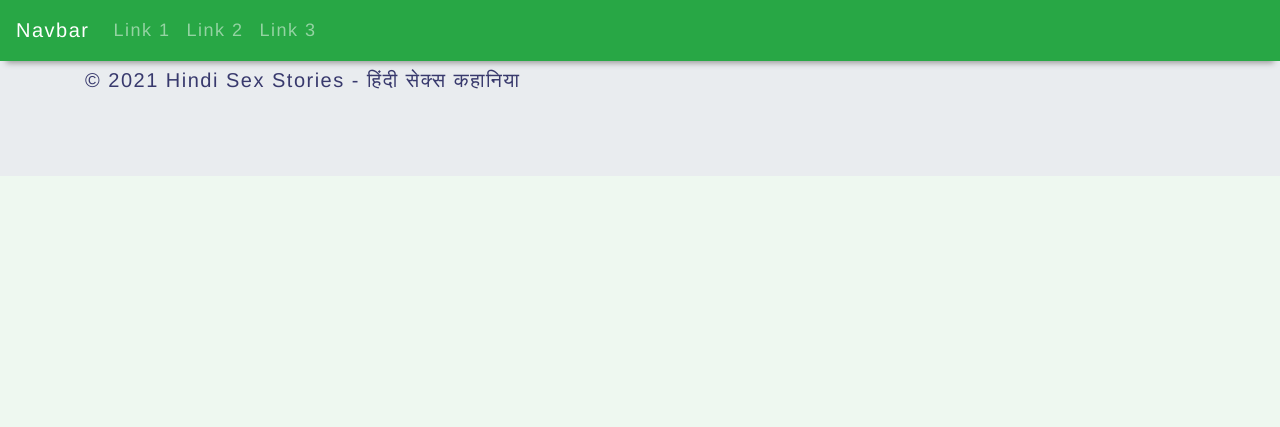
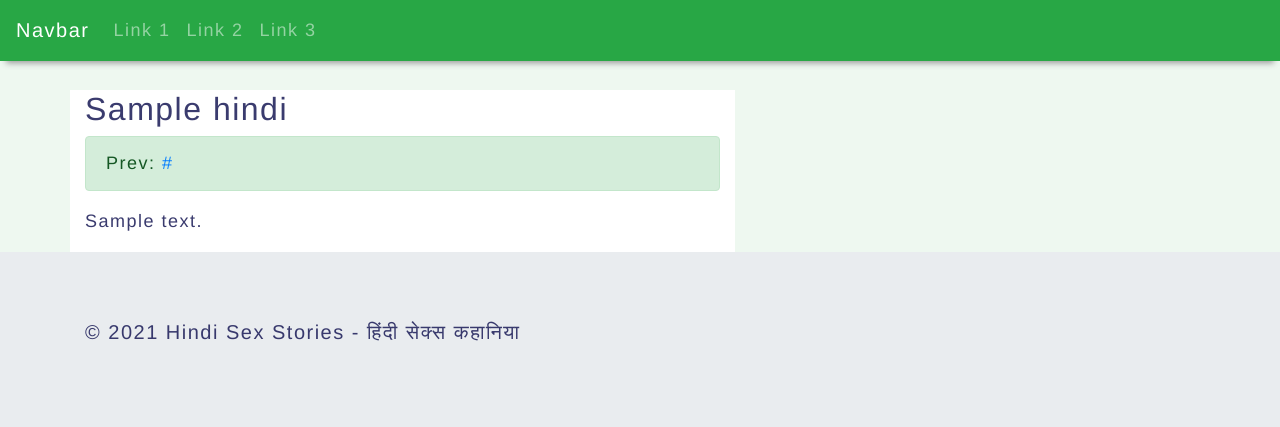
Before and after one commit to Ranilvannan/kathai_out, a Flask app: page /story/1 in a window 1280 px wide. Shown: the top 427 px of the page. Run offline with Flask 2, Linux system fonts and the light colour scheme; a database or web service that is not in the repository returns one stand-in record (values such as "Sample title"); some libraries are stand-ins or nearby versions.

Commit message:
first co

```diff
--- a/application.py
+++ b/application.py
@@ -47,10 +47,15 @@ def category_page(category):
                            tags=tags["tags"][0]["name"])
 
 
-@app.route('/story/<title>/')
-@app.route('/story/<title>')
-def story_page(title=None):
-    return render_template('test.html')
+@app.route('/story/<site_url>/')
+@app.route('/story/<site_url>')
+def story_page(site_url):
+    story = mongo.db.hindi.find_one({"site_url": site_url})
+
+    if not story:
+        abort(404)
+
+    return render_template('story_page.html', story=story)
 
 
 @app.errorhandler(404)
--- a/templates/category_page.html
+++ b/templates/category_page.html
@@ -6,7 +6,7 @@
 	<div class="row">
 		<div class="col-sm-7 article">
 			{% for rec in records %}
-				<div class="blog-post" onclick="location.href='{{ url_for('story_page', title=rec.site_url) }}'">
+				<div class="blog-post" onclick="location.href='{{ url_for('story_page', site_url=rec.site_url) }}'">
 					<h2 class="blog-post-title p-2">{{ rec.site_title }}</h2>
 					<p class="blog-post-preview p-2">{{ rec.site_preview }}</p>
 				</div>
--- a/templates/home_page.html
+++ b/templates/home_page.html
@@ -6,7 +6,7 @@
 	<div class="row">
 		<div class="col-sm-7 article">
 			{% for rec in records %}
-				<div class="blog-post" onclick="location.href='{{ url_for('story_page', title=rec.site_url) }}'">
+				<div class="blog-post" onclick="location.href='{{ url_for('story_page', site_url=rec.site_url) }}'">
 					<h2 class="blog-post-title p-2">{{ rec.site_title }}</h2>
 					<p class="blog-post-preview p-2">{{ rec.site_preview }}</p>
 				</div>
--- /dev/null
+++ b/templates/story_page.html
@@ -0,0 +1,23 @@
+{% extends "base.html" %}
+{% block title %} {{story.title}} {% endblock %}
+
+{% block body %}
+<div class="container" style="margin-top:90px">
+	<div class="row">
+		<div class="col-sm-7 article">
+			{% if story %}
+			<h2>{{story.title}}</h2>
+			{% if story.parent_url %}
+			<div class="alert alert-success">
+				Prev: <a href="#">{{story.parent_url}}</a>
+			</div>
+			{% endif %}
+			{% for rec in story.content_ids %}
+			<p>{{ rec.content }}</p>
+			{% endfor %}
+			{% endif %}
+		</div>
+
+	</div>
+</div>
+{% endblock %}
```
